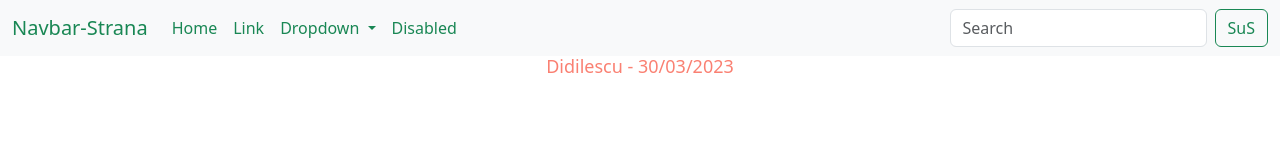
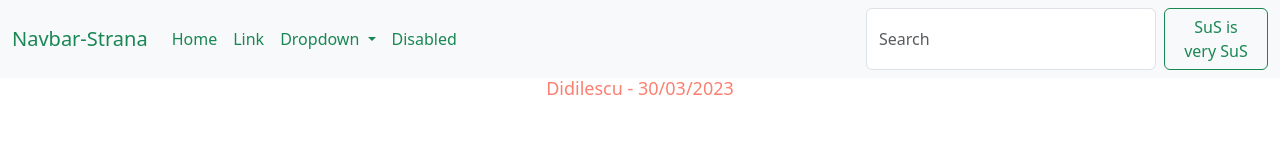
Before and after one commit to AleDydy/Didilescu-Compito1, a plain HTML site: page index.html in a window 1280 px wide. Drawn offline with nearby package versions, Linux system fonts and the light colour scheme.

Commit message:
modified something to generate a conflict

```diff
--- a/index.html
+++ b/index.html
@@ -39,7 +39,7 @@
             </ul>
             <form class="d-flex" role="search">
               <input class="form-control me-2" type="search" placeholder="Search" aria-label="Search">
-              <button class="btn btn-outline-success text-success" type="submit">SuS</button>
+              <button class="btn btn-outline-success text-success" type="submit">SuS is very SuS</button>
             </form>
           </div>
         </div>
```
